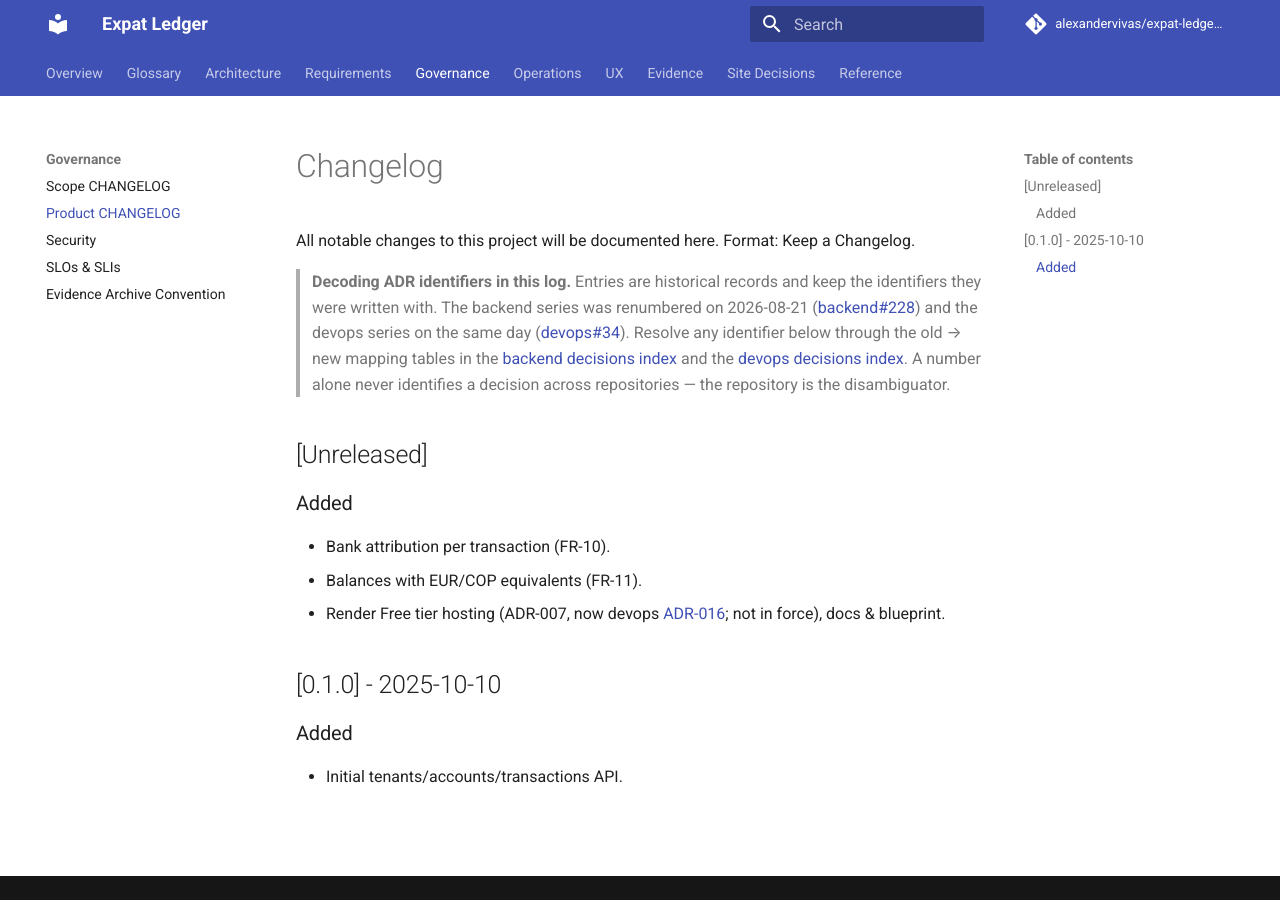
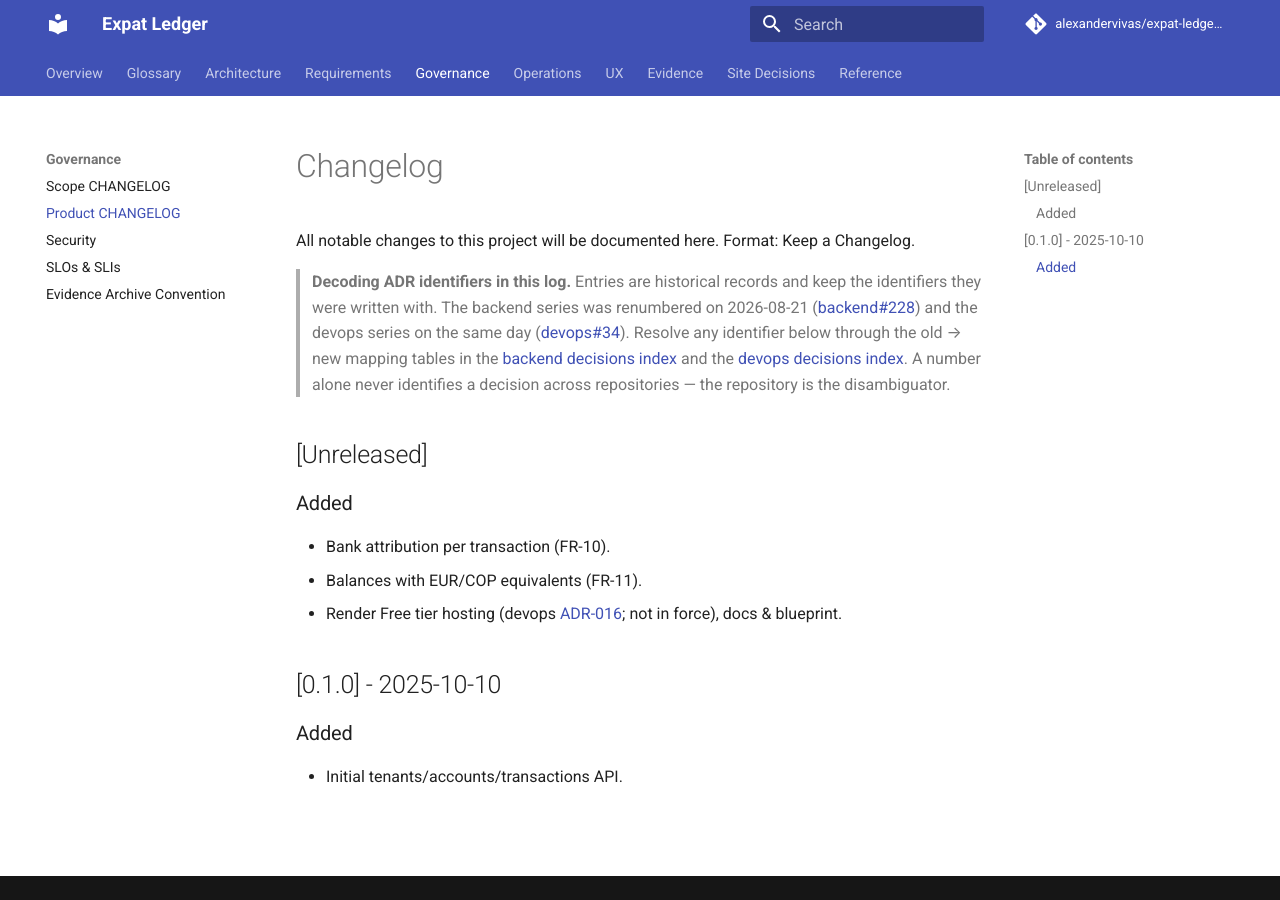
Before and after one commit to alexandervivas/expat-ledger-docs, an MkDocs documentation site: the page built from docs/governance/product-CHANGELOG.md, in a window 1280 px wide. Built offline with MkDocs 1.6.1 and Material for MkDocs 9.7.7, drawn with Linux system fonts in a browser that asks for light colours; comment, search, counter and statistics services are not loaded.

Commit message:
docs(adr): drop the old backend id from the Unreleased changelog entry
The historical-record exception covers dated entries; [Unreleased] is
current release documentation, so it carries only devops ADR-016.

Refs #9

```diff
--- a/docs/governance/product-CHANGELOG.md
+++ b/docs/governance/product-CHANGELOG.md
@@ -17,7 +17,7 @@ All notable changes to this project will be documented here. Format: Keep a Chan
 
 - Bank attribution per transaction (FR-10).
 - Balances with EUR/COP equivalents (FR-11).
-- Render Free tier hosting (ADR-007, now devops [ADR-016](https://github.com/alexandervivas/expat-ledger-devops/blob/main/docs/decisions/ADR-016-render-hosting.md); not in force), docs & blueprint.
+- Render Free tier hosting (devops [ADR-016](https://github.com/alexandervivas/expat-ledger-devops/blob/main/docs/decisions/ADR-016-render-hosting.md); not in force), docs & blueprint.
 
 ## [0.1.0] - 2025-10-10
 
```
